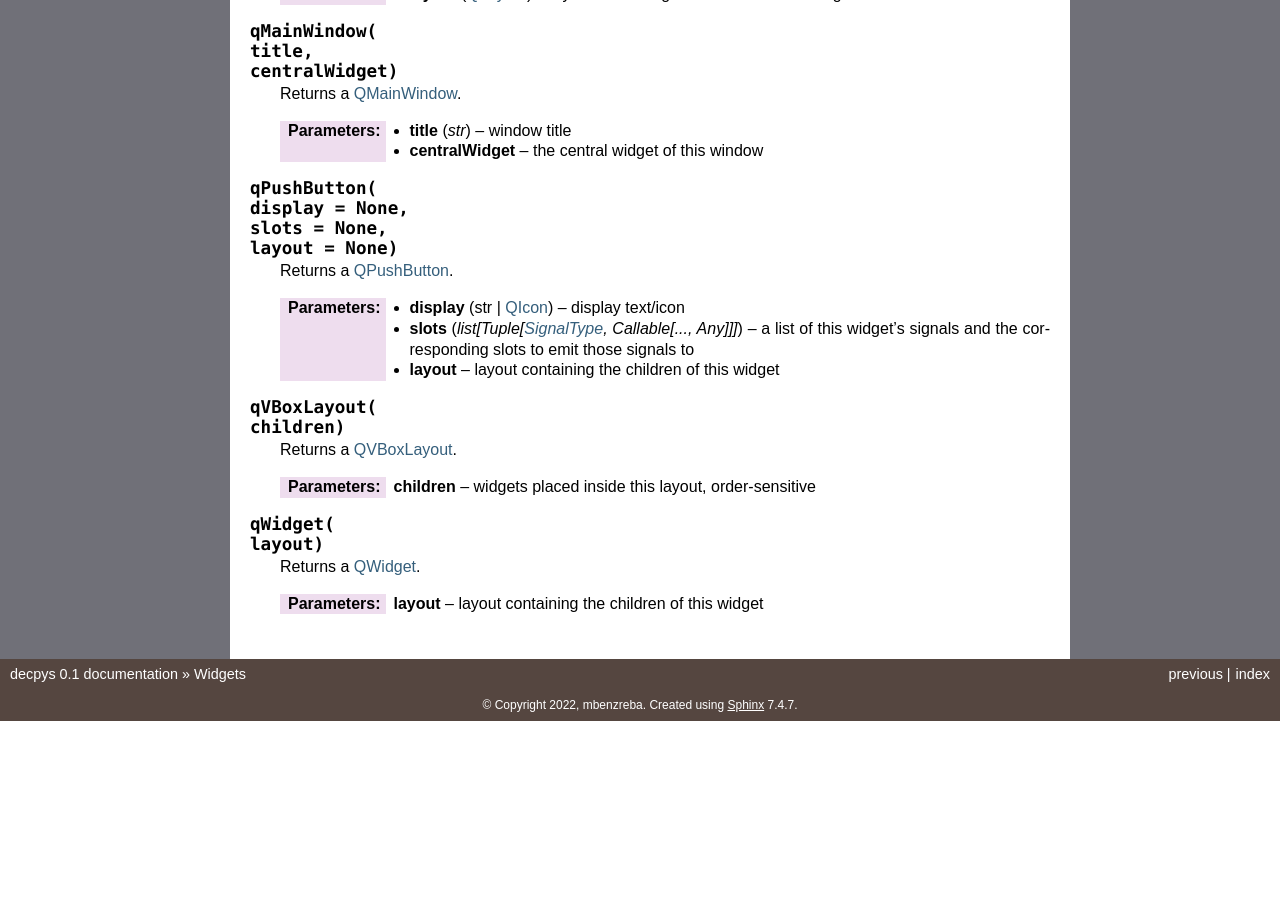
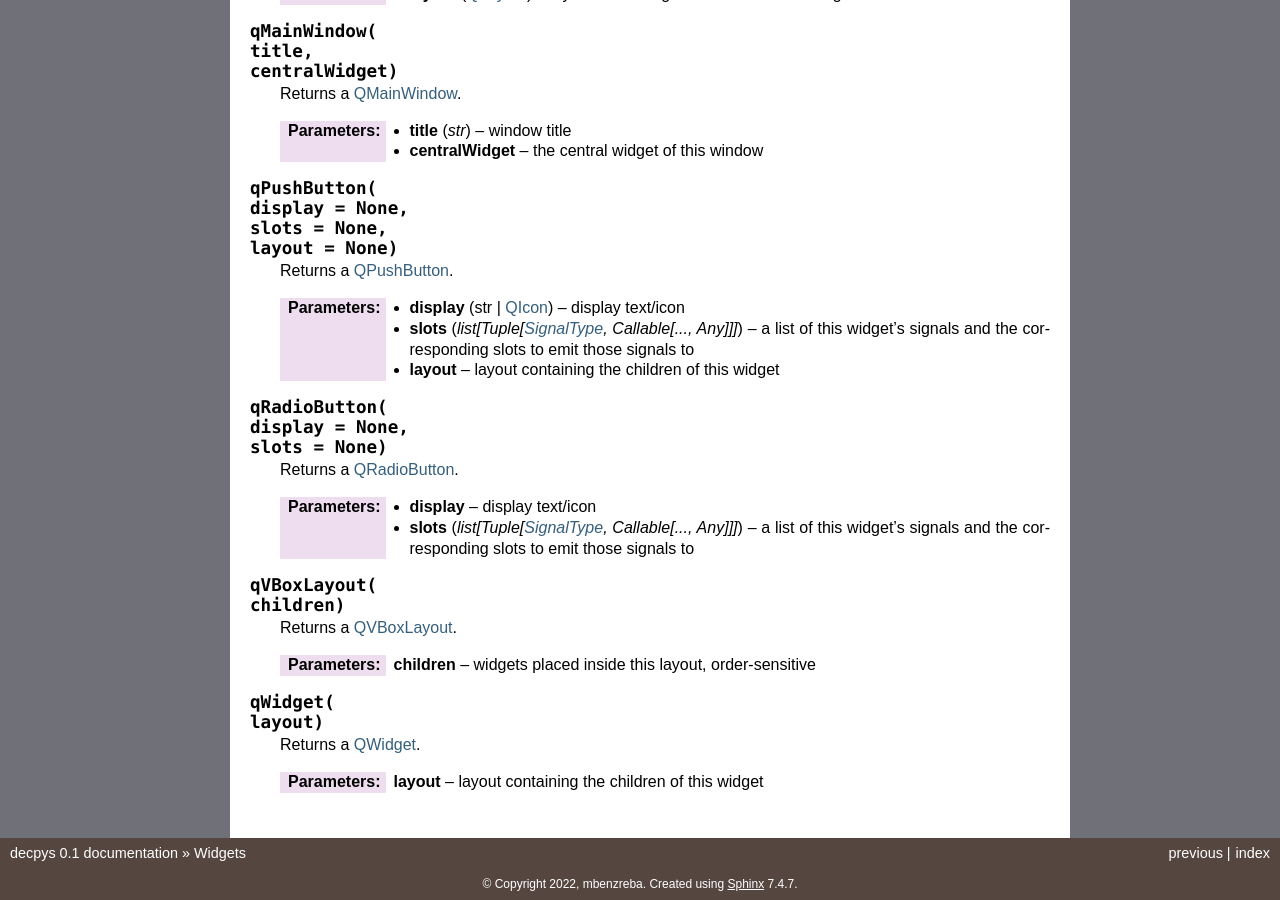
Before and after one commit to mbenzreba/decpys, a Sphinx documentation site: the page built from docs/source/widgets.rst, in a window 1280 px wide and 900 px high, scrolled down 613 px. Built offline with Sphinx 7.4.7, drawn with Linux system fonts in a browser that asks for light colours; before the commit the page ends 1334 px from its top, so only the background shows below that.

Commit message:
doc qRadioButton()

```diff
--- a/docs/source/widgets.rst
+++ b/docs/source/widgets.rst
@@ -67,6 +67,18 @@ Use these initialization functions to create and return the widgets your UI need
     :type layout: `QLayout <https://doc.qt.io/qtforpython/PySide6/QtWidgets/QLayout.html>`_
 
 
+.. py:function:: qRadioButton(
+    display = None,
+    slots = None)
+
+    Returns a `QRadioButton <https://doc.qt.io/qtforpython/PySide6/QtWidgets/QRadioButton.html>`_.
+
+    :param display: display text/icon
+    :type display: str | `QIcon <https://doc.qt.io/qtforpython/PySide6/QtGui/QIcon.html>`_
+    :param slots: a list of this widget's signals and the corresponding slots to emit those signals to
+    :type slots: list[Tuple[SignalType, Callable[..., Any]]]
+
+
 .. py:function:: qVBoxLayout(
     children)
 
```
